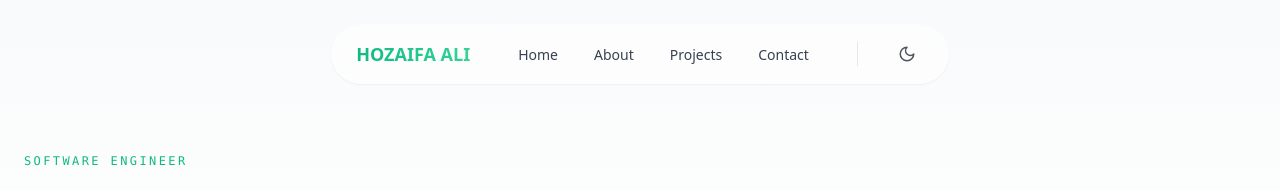
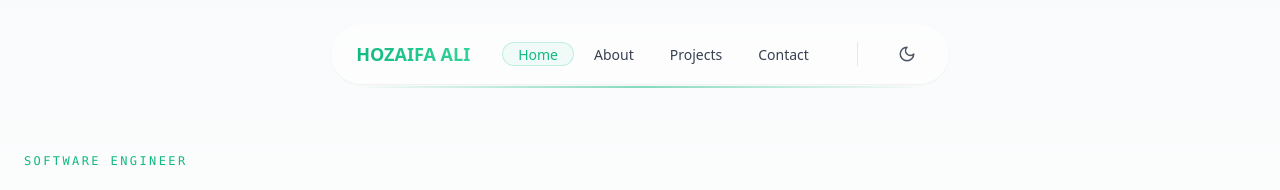
Before and after one commit to hozaifa-ali/personal-website, an Astro site: page / in a window 1280 px wide. Shown: the top 190 px of the page. Built offline with nearby package versions, Linux system fonts and the light colour scheme; Astro itself is replaced by a stand-in of ours; animation ran at ten frames a second.

Commit message:
Enhance navigation with active section tracking
Added active section tracking and improved scroll handling.

```diff
--- a/src/components/Navigation.tsx
+++ b/src/components/Navigation.tsx
@@ -1,19 +1,45 @@
 import { useState, useEffect } from 'react'
 import { Sun, Moon, Home, Briefcase, Mail, User } from 'lucide-react'
 import { useTheme } from '../contexts/ThemeContext'
-import { motion } from 'framer-motion'
+import { motion, useScroll, useSpring } from 'framer-motion'
 
 const Navigation = () => {
   const [isScrolled, setIsScrolled] = useState(false)
   const [hoveredIndex, setHoveredIndex] = useState<number | null>(null)
+  const [activeSection, setActiveSection] = useState('home')
   const { theme, toggleTheme } = useTheme()
+  const { scrollYProgress } = useScroll()
+  const scaleX = useSpring(scrollYProgress, {
+    stiffness: 100,
+    damping: 30,
+    restDelta: 0.001
+  })
 
   useEffect(() => {
     const handleScroll = () => {
       setIsScrolled(window.scrollY > 20)
     }
     window.addEventListener('scroll', handleScroll)
-    return () => window.removeEventListener('scroll', handleScroll)
+
+    // Active section spy
+    const sections = ['home', 'about', 'projects', 'contact']
+    const observer = new IntersectionObserver((entries) => {
+      entries.forEach(entry => {
+        if (entry.isIntersecting) {
+          setActiveSection(entry.target.id)
+        }
+      })
+    }, { threshold: 0.5 })
+
+    sections.forEach(section => {
+      const element = document.getElementById(section)
+      if (element) observer.observe(element)
+    })
+
+    return () => {
+      window.removeEventListener('scroll', handleScroll)
+      observer.disconnect()
+    }
   }, [])
 
   const navItems = [
@@ -34,8 +60,9 @@ const Navigation = () => {
         transition={{ type: "spring", stiffness: 100, damping: 20, delay: 0.2 }}
         className="hidden md:fixed md:top-6 md:left-0 md:right-0 md:flex md:justify-center md:z-[100] pointer-events-none"
       >
+        <div className="relative pointer-events-auto">
           <nav
-          className={`pointer-events-auto transition-all duration-500 rounded-full border px-6 py-3 flex items-center gap-8 ${isScrolled
+            className={`transition-all duration-500 rounded-full border px-6 py-3 flex items-center gap-8 ${isScrolled
               ? 'bg-white/80 dark:bg-gray-900/80 backdrop-blur-xl border-gray-200 dark:border-white/10 shadow-lg'
               : 'bg-white/50 dark:bg-gray-900/50 backdrop-blur-md border-transparent shadow-sm'
               }`}
@@ -55,7 +82,10 @@ const Navigation = () => {
 
             {/* Links */}
             <ul className="flex items-center gap-1" onMouseLeave={() => setHoveredIndex(null)}>
-            {navItems.map((item, index) => (
+              {navItems.map((item, index) => {
+                const isActive = activeSection === item.href.substring(1)
+
+                return (
                   <motion.li
                     key={item.name}
                     initial={{ opacity: 0, y: -10 }}
@@ -66,22 +96,34 @@ const Navigation = () => {
                     <a
                       href={item.href}
                       onMouseEnter={() => setHoveredIndex(index)}
-                  className={`px-4 py-2 text-sm font-medium rounded-full transition-colors relative z-10 ${hoveredIndex === index
+                      className={`px-4 py-2 text-sm font-medium rounded-full transition-colors relative z-10 ${hoveredIndex === index || (isActive && hoveredIndex === null)
                           ? 'text-brand-green dark:text-brand-green'
                           : 'text-gray-700 dark:text-gray-300'
                         }`}
                     >
                       {item.name}
                     </a>
+
+                    {/* Hover Pill */}
                     {hoveredIndex === index && (
                       <motion.div
-                    layoutId="navbar-hover"
+                        layoutId="navbar-pill"
                         className="absolute inset-0 bg-brand-green/10 dark:bg-brand-green/20 rounded-full -z-0"
                         transition={{ type: "spring", bounce: 0.2, duration: 0.6 }}
                       />
                     )}
+
+                    {/* Active Section Indicator (when not hovering) */}
+                    {isActive && hoveredIndex === null && (
+                      <motion.div
+                        layoutId="navbar-pill"
+                        className="absolute inset-0 bg-brand-green/5 dark:bg-brand-green/10 rounded-full -z-0 border border-brand-green/20"
+                        transition={{ type: "spring", bounce: 0.2, duration: 0.6 }}
+                      />
+                    )}
                   </motion.li>
-            ))}
+                )
+              })}
             </ul>
 
             {/* Divider */}
@@ -101,6 +143,13 @@ const Navigation = () => {
               {theme === 'light' ? <Moon size={18} /> : <Sun size={18} />}
             </motion.button>
           </nav>
+
+          {/* Scroll Progress Bar */}
+          <motion.div
+            className="absolute -bottom-1 left-6 right-6 h-0.5 bg-gradient-to-r from-transparent via-brand-green to-transparent origin-left rounded-full opacity-50"
+            style={{ scaleX }}
+          />
+        </div>
       </motion.header>
 
 
@@ -140,15 +189,25 @@ const Navigation = () => {
           <ul className="flex justify-around items-center relative z-10">
             {navItems.map((item) => {
               const Icon = item.icon
+              const isActive = activeSection === item.href.substring(1)
+
               return (
                 <li key={item.name}>
                   <a
                     href={item.href}
-                    className="group flex flex-col items-center gap-0.5 text-gray-600 dark:text-gray-400 hover:text-emerald-500 dark:hover:text-emerald-400 transition-all duration-300 px-2.5 py-1.5 rounded-full hover:bg-emerald-500/10 active:scale-90 transform relative"
+                    className={`group flex flex-col items-center gap-0.5 transition-all duration-300 px-2.5 py-1.5 rounded-full hover:bg-emerald-500/10 active:scale-90 transform relative ${isActive ? 'text-emerald-500 dark:text-emerald-400' : 'text-gray-600 dark:text-gray-400'}`}
                   >
+                    {/* Active Indicator Dot */}
+                    {isActive && (
+                      <motion.div
+                        layoutId="mobile-nav-indicator"
+                        className="absolute -top-1 w-1 h-1 rounded-full bg-emerald-500"
+                      />
+                    )}
+
                     {/* Icon glow on hover */}
                     <div className="absolute inset-0 rounded-full bg-emerald-500/0 group-hover:bg-emerald-500/5 blur-xl transition-all duration-300" />
-                    <Icon size={20} strokeWidth={2} className="relative z-10 group-hover:scale-110 transition-transform duration-300" />
+                    <Icon size={20} strokeWidth={isActive ? 2.5 : 2} className="relative z-10 group-hover:scale-110 transition-transform duration-300" />
                     <span className="text-[9px] font-semibold tracking-wider relative z-10">{item.name}</span>
                   </a>
                 </li>
```
Lines whose indentation alone changed are shown as unchanged.
